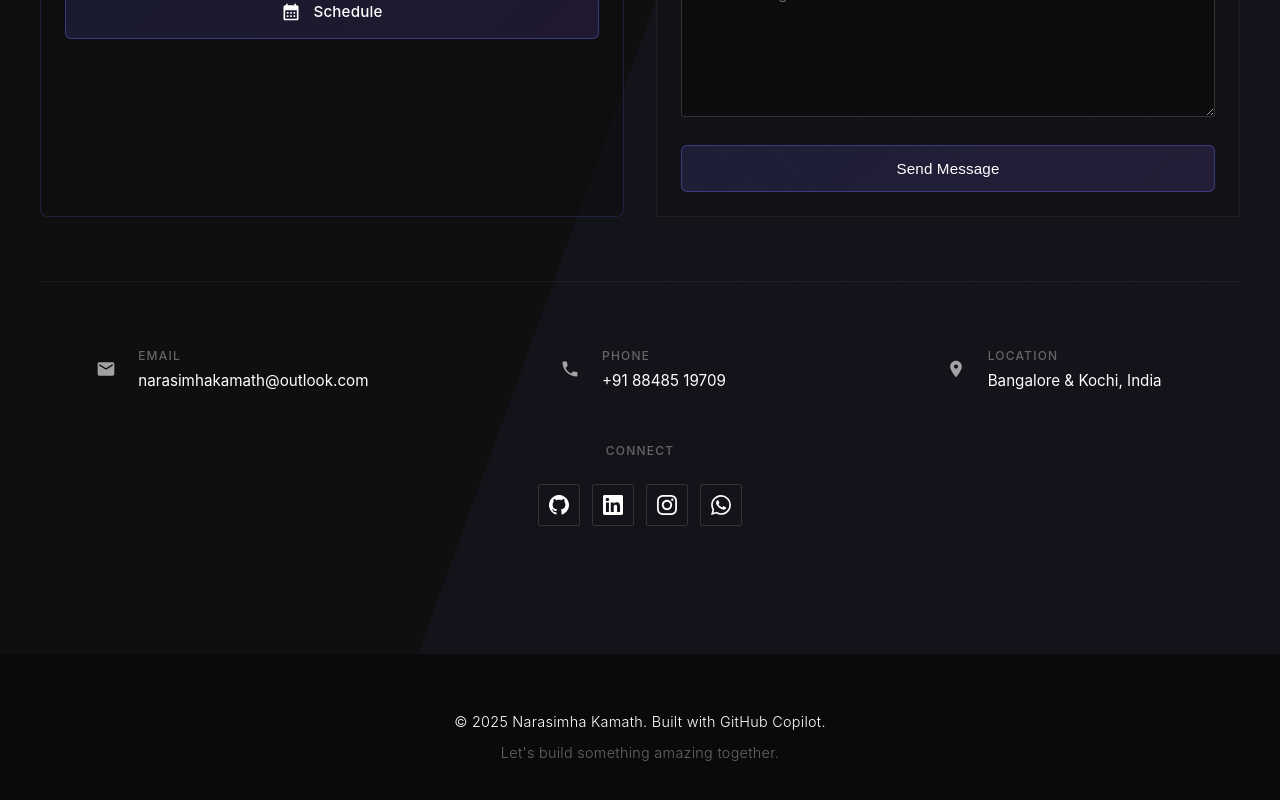
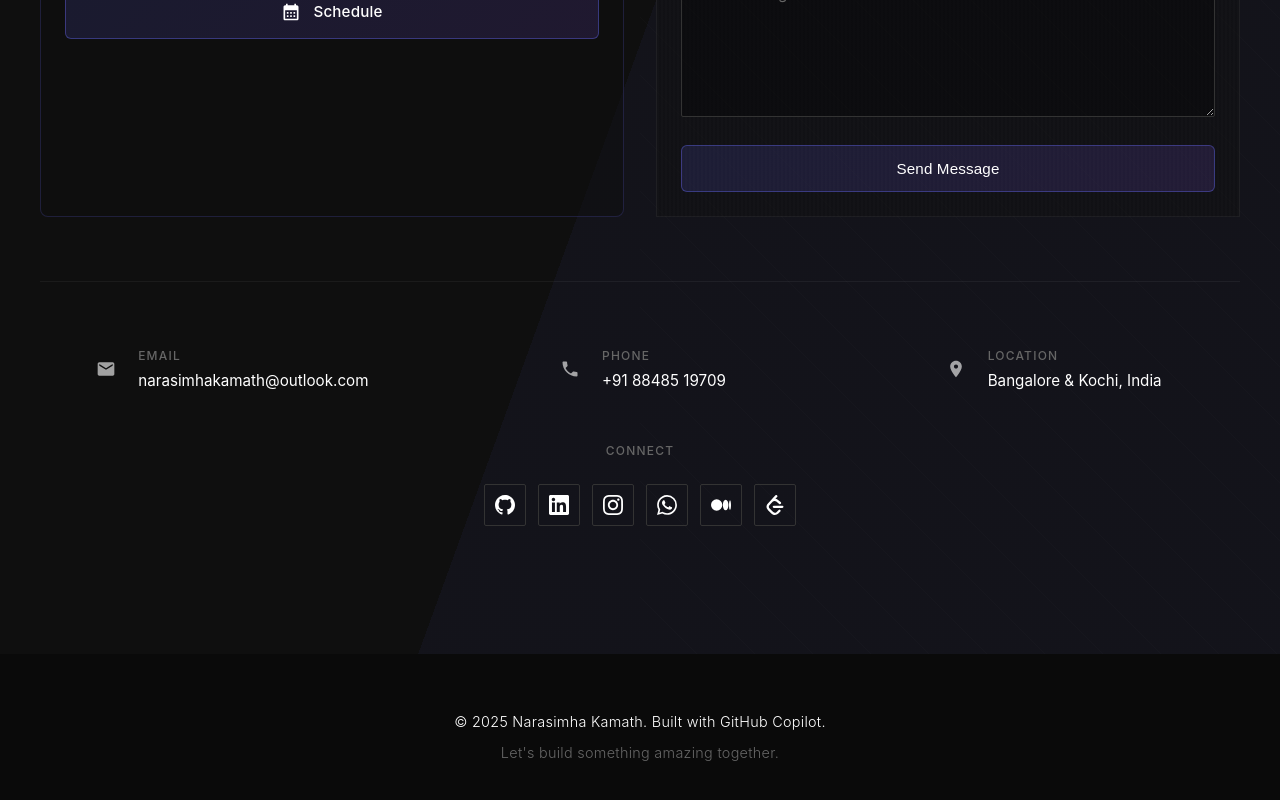
Before and after one commit to narasimhakamath/narasimhakamath-portfolio, a React (Vite) app: page / in a window 1280 px wide. Shown: the part 6614-7414 px from the top of the page. Built offline with nearby package versions, Linux system fonts and the light colour scheme; no server answers.

Commit message:
- Added Medium and Leetcode links for the contact section.

```diff
--- a/src/components/Contact.jsx
+++ b/src/components/Contact.jsx
@@ -201,6 +201,16 @@ const Contact = () => {
                     <path d="M17.472 14.382c-.297-.149-1.758-.867-2.03-.967-.273-.099-.471-.148-.67.15-.197.297-.767.966-.94 1.164-.173.199-.347.223-.644.075-.297-.15-1.255-.463-2.39-1.475-.883-.788-1.48-1.761-1.653-2.059-.173-.297-.018-.458.13-.606.134-.133.298-.347.446-.52.149-.174.198-.298.298-.497.099-.198.05-.371-.025-.52-.075-.149-.669-1.612-.916-2.207-.242-.579-.487-.5-.669-.51-.173-.008-.371-.01-.57-.01-.198 0-.52.074-.792.372-.272.297-1.04 1.016-1.04 2.479 0 1.462 1.065 2.875 1.213 3.074.149.198 2.096 3.2 5.077 4.487.709.306 1.262.489 1.694.625.712.227 1.36.195 1.871.118.571-.085 1.758-.719 2.006-1.413.248-.694.248-1.289.173-1.413-.074-.124-.272-.198-.57-.347m-5.421 7.403h-.004a9.87 9.87 0 01-5.031-1.378l-.361-.214-3.741.982.998-3.648-.235-.374a9.86 9.86 0 01-1.51-5.26c.001-5.45 4.436-9.884 9.888-9.884 2.64 0 5.122 1.03 6.988 2.898a9.825 9.825 0 012.893 6.994c-.003 5.45-4.437 9.884-9.885 9.884m8.413-18.297A11.815 11.815 0 0012.05 0C5.495 0 .16 5.335.157 11.892c0 2.096.547 4.142 1.588 5.945L.057 24l6.305-1.654a11.882 11.882 0 005.683 1.448h.005c6.554 0 11.89-5.335 11.893-11.893a11.821 11.821 0 00-3.48-8.413z"/>
                   </svg>
                 </a>
+                <a href="https://medium.com/@narasimhakamath" target="_blank" rel="noopener noreferrer" className="social-link" title="Medium">
+                  <svg width="24" height="24" fill="currentColor" viewBox="0 0 24 24">
+                    <path d="M13.54 12a6.8 6.8 0 01-6.77 6.82A6.8 6.8 0 010 12a6.8 6.8 0 016.77-6.82A6.8 6.8 0 0113.54 12zM20.96 12c0 3.54-1.51 6.42-3.38 6.42-1.87 0-3.39-2.88-3.39-6.42s1.52-6.42 3.39-6.42 3.38 2.88 3.38 6.42M24 12c0 3.17-.53 5.75-1.19 5.75-.66 0-1.19-2.58-1.19-5.75s.53-5.75 1.19-5.75C23.47 6.25 24 8.83 24 12z"/>
+                  </svg>
+                </a>
+                <a href="https://leetcode.com/narasimhakamath" target="_blank" rel="noopener noreferrer" className="social-link" title="LeetCode">
+                  <svg width="24" height="24" fill="currentColor" viewBox="0 0 24 24">
+                    <path d="M13.483 0a1.374 1.374 0 0 0-.961.438L7.116 6.226l-3.854 4.126a5.266 5.266 0 0 0-1.209 2.104 5.35 5.35 0 0 0-.125.513 5.527 5.527 0 0 0 .062 2.362 5.83 5.83 0 0 0 .349 1.017 5.938 5.938 0 0 0 1.271 1.818l4.277 4.193.039.038c2.248 2.165 5.852 2.133 8.063-.074l2.396-2.392c.54-.54.54-1.414.003-1.955a1.378 1.378 0 0 0-1.951-.003l-2.396 2.392a3.021 3.021 0 0 1-4.205.038l-.02-.019-4.276-4.193c-.652-.64-.972-1.469-.948-2.263a2.68 2.68 0 0 1 .066-.523 2.545 2.545 0 0 1 .619-1.164L9.13 8.114c1.058-1.134 3.204-1.27 4.43-.278l3.501 2.831c.593.48 1.461.387 1.94-.207a1.384 1.384 0 0 0-.207-1.943l-3.5-2.831c-.8-.647-1.766-1.045-2.774-1.202l2.015-2.158A1.384 1.384 0 0 0 13.483 0zm-2.866 12.815a1.38 1.38 0 0 0-1.38 1.382 1.38 1.38 0 0 0 1.38 1.382H20.79a1.38 1.38 0 0 0 1.38-1.382 1.38 1.38 0 0 0-1.38-1.382z"/>
+                  </svg>
+                </a>
               </div>
             </div>
           </div>
```
